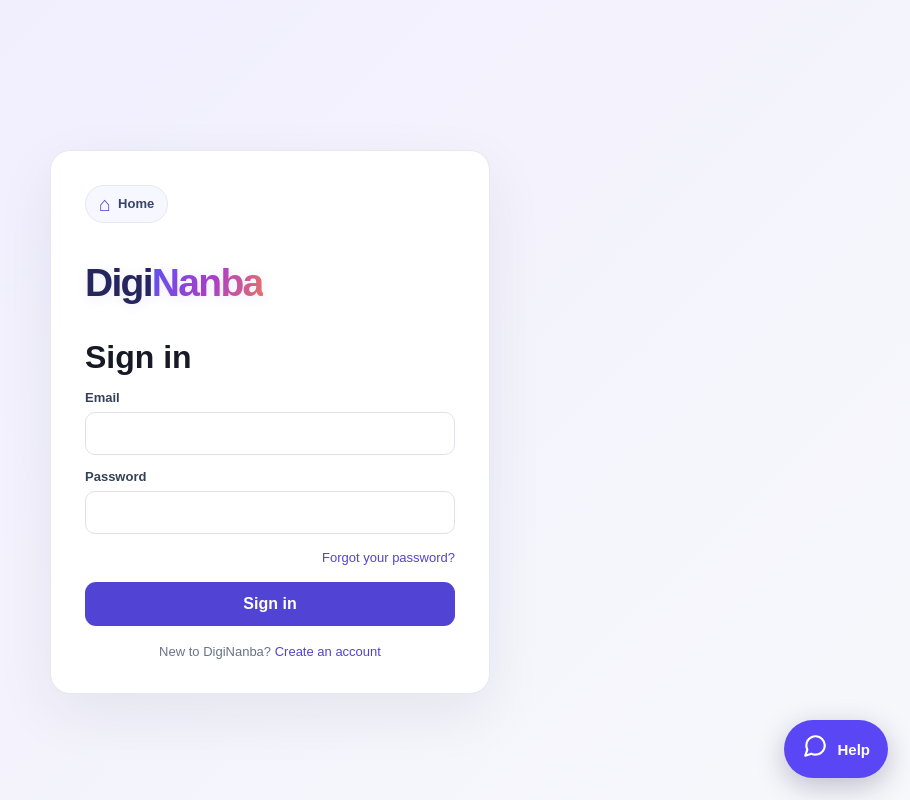
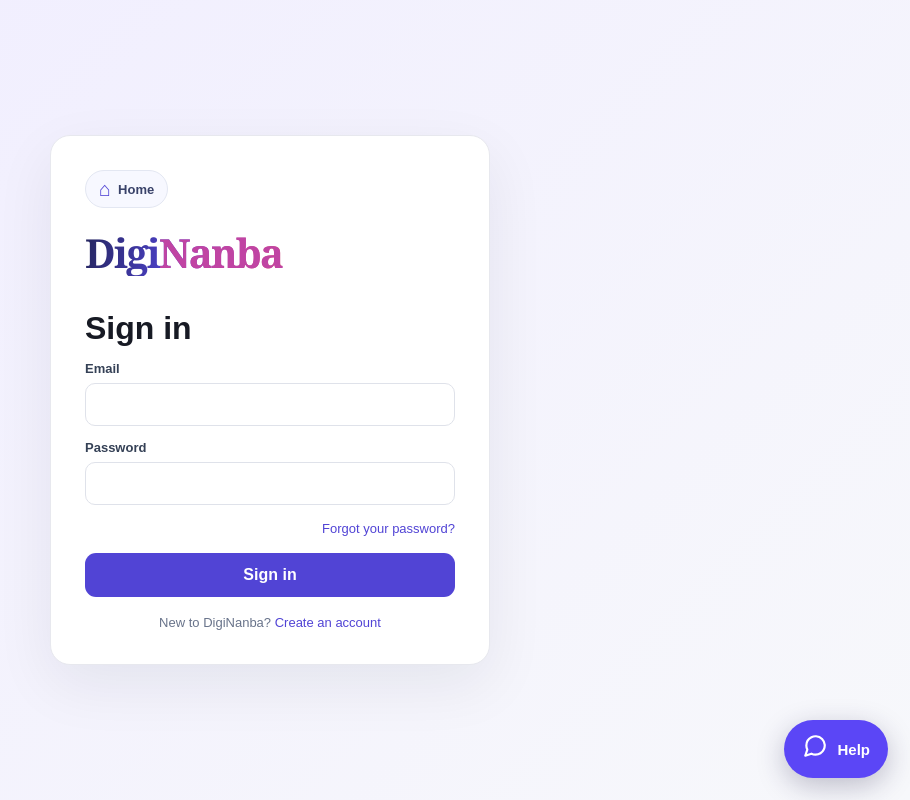
Before and after one commit to agnengineeringselectricals-crypto/diginanba, a Next.js app: page /login in a window 1280 px wide. Shown: the whole page, without its empty margins (370-1280 px from the left). Built offline with nearby package versions, Linux system fonts and the light colour scheme.

Commit message:
Polish shared authentication card layout and DigiNanba wordmark

```diff
--- a/app/globals.css
+++ b/app/globals.css
@@ -800,3 +800,10 @@ a.ref-need:hover .ref-solution-link{text-decoration:underline}
 .auth-card .auth-home-inside:hover{background:#eeecff;color:#4534c8}
 .auth-card .auth-brand-beautiful{display:block;width:max-content;margin:0 0 20px;font-size:clamp(30px,5vw,39px);font-weight:900;letter-spacing:-1.7px;line-height:1.15;color:#25265e;text-decoration:none;text-shadow:0 2px 12px rgba(91,70,246,.10)}
 .auth-card .auth-brand-beautiful span{background:linear-gradient(110deg,#6651ed 5%,#b13fc8 55%,#f0765d 100%);-webkit-background-clip:text;background-clip:text;-webkit-text-fill-color:transparent;color:#6651ed}
+
+/* Consistent in-card Home placement and DigiNanba identity on login and signup. */
+.auth-shell{padding-top:32px!important}
+.auth-card .auth-home-inside{position:static!important;top:auto!important;left:auto!important;align-self:flex-start;margin:0 0 8px!important}
+.auth-card .auth-brand-beautiful{font-family:Georgia,'Times New Roman',serif;font-size:clamp(32px,6vw,40px);font-weight:900;letter-spacing:-1.8px;background:linear-gradient(100deg,#25265e 0%,#5144d5 48%,#c044a3 78%,#ee795e 100%);-webkit-background-clip:text;background-clip:text;-webkit-text-fill-color:transparent;color:#5144d5;text-shadow:none}
+.auth-card .auth-brand-beautiful span{background:none;-webkit-text-fill-color:currentColor;color:#c044a3}
+@media(max-width:480px){.auth-shell{padding:18px 14px!important}.auth-card{gap:13px}}
```
